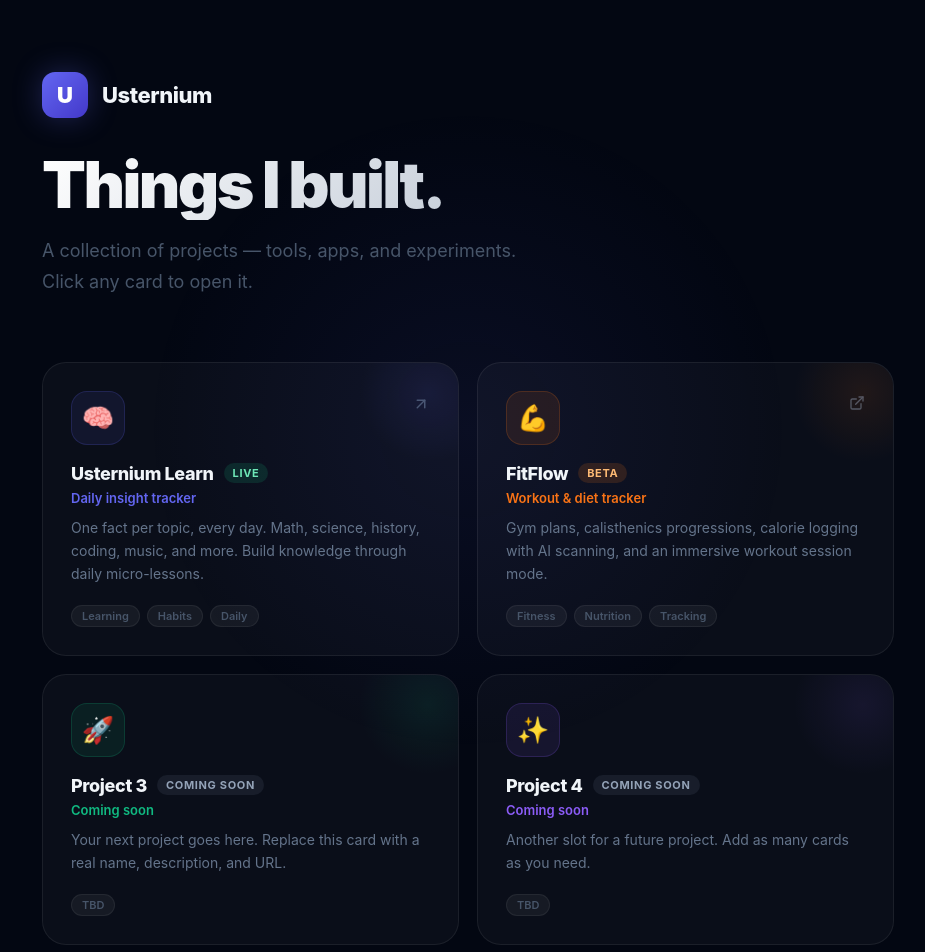
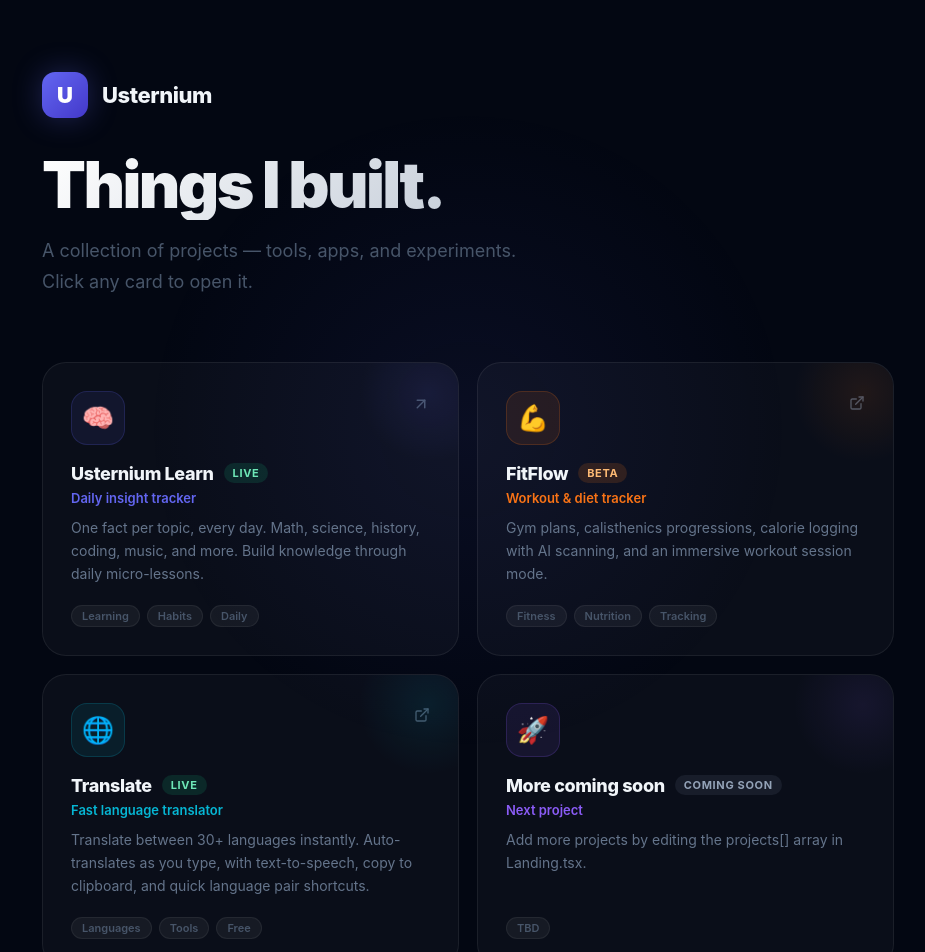
Before and after one commit to Arthur6229/usternium, a React (Vite) app: page / in a window 1280 px wide. Shown: the top 952 px of the page, without its empty margins (172-1097 px from the left). Built offline with nearby package versions, Linux system fonts and the light colour scheme.

Commit message:
Update hub: add Translate card, real FitFlow URL

```diff
--- a/src/pages/Landing.tsx
+++ b/src/pages/Landing.tsx
@@ -32,26 +32,26 @@ const projects: Project[] = [
     emoji: '💪',
     color: '#f97316',
     gradient: 'linear-gradient(135deg,#f97316,#ea580c)',
-    url: 'https://fitflow.usternium.com',   // ← update once deployed
+    url: 'https://fitflow.usternium.com',
     status: 'beta',
     tags: ['Fitness', 'Nutrition', 'Tracking'],
   },
   {
-    name: 'Project 3',
-    description: 'Coming soon',
-    longDesc: 'Your next project goes here. Replace this card with a real name, description, and URL.',
-    emoji: '🚀',
-    color: '#10b981',
-    gradient: 'linear-gradient(135deg,#10b981,#059669)',
-    url: '#',
-    status: 'coming soon',
-    tags: ['TBD'],
+    name: 'Translate',
+    description: 'Fast language translator',
+    longDesc: 'Translate between 30+ languages instantly. Auto-translates as you type, with text-to-speech, copy to clipboard, and quick language pair shortcuts.',
+    emoji: '🌐',
+    color: '#06b6d4',
+    gradient: 'linear-gradient(135deg,#06b6d4,#0891b2)',
+    url: 'https://translate.usternium.com',
+    status: 'live',
+    tags: ['Languages', 'Tools', 'Free'],
   },
   {
-    name: 'Project 4',
-    description: 'Coming soon',
-    longDesc: 'Another slot for a future project. Add as many cards as you need.',
-    emoji: '✨',
+    name: 'More coming soon',
+    description: 'Next project',
+    longDesc: 'Add more projects by editing the projects[] array in Landing.tsx.',
+    emoji: '🚀',
     color: '#8b5cf6',
     gradient: 'linear-gradient(135deg,#8b5cf6,#7c3aed)',
     url: '#',
```
